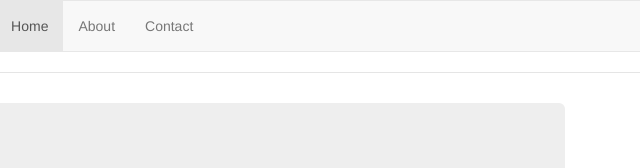
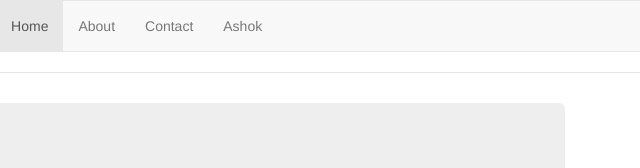
Before and after one commit to ashok538/AngularProject, a website: page app/index.html in a window 1280 px wide. Shown: the top 168 px of the page, 425-1065 px from the left. Drawn offline with nearby package versions, Linux system fonts and the light colour scheme; some packages are replaced by stand-ins of ours; files that its build step writes are made by us from their sources.

Commit message:
first commit

```diff
--- a/app/index.html
+++ b/app/index.html
@@ -41,6 +41,8 @@
               <li class="active"><a href="#/">Home</a></li>
               <li><a ng-href="#/about">About</a></li>
               <li><a ng-href="#/">Contact</a></li>
+              <li><a ng-href="#">Ashok</a></li>
+
             </ul>
           </div>
         </div>
```
